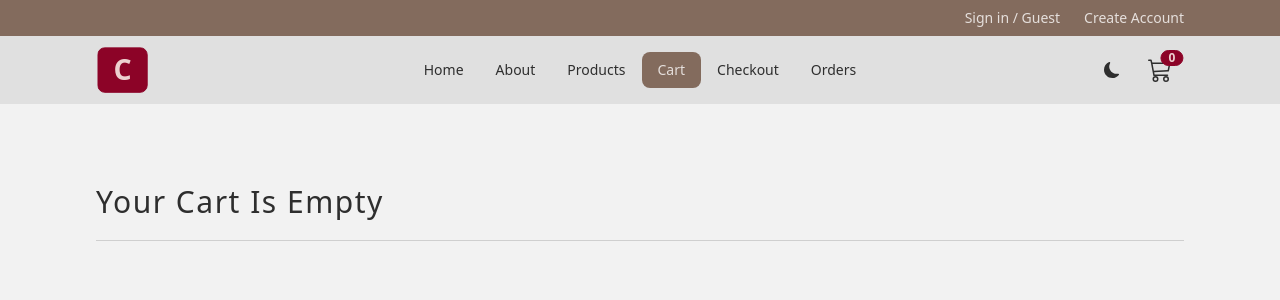
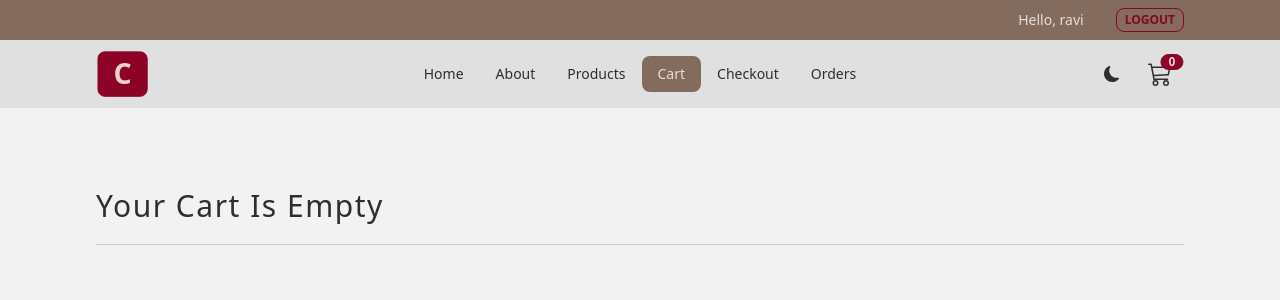
Before and after one commit to stharavi01/CosyMart, a React (Vite) app: page /cart in a window 1280 px wide. Shown: the top 300 px of the page. Built offline with nearby package versions, Linux system fonts and the light colour scheme.

Commit message:
logout and access user

```diff
--- a/src/components/Header.jsx
+++ b/src/components/Header.jsx
@@ -1,11 +1,34 @@
-import { Link } from "react-router-dom";
+import { useDispatch, useSelector } from "react-redux";
+import { Link, useNavigate } from "react-router-dom";
+
+import { clearCart } from "../features/cart/cartSlice";
+import { logoutUser } from "../features/user/userSlice";
 
 const Header = () => {
+	const navigate = useNavigate();
+	const dispatch = useDispatch();
+	const user = useSelector((state) => state.userState.user);
+
+	const handleLogout = () => {
+		navigate("/");
+		dispatch(clearCart());
+		dispatch(logoutUser());
+	};
+
 	return (
 		<header className="bg-neutral py-2 text-neutral-content">
 			<div className="align-element flex justify-center sm:justify-end">
-				{/* {User} */}
-				{/* {Links} */}
+				{user ? (
+					<div className="flex gap-x-2 sm:gap-x-8 items-center">
+						<p className="text-xs sm:text-sm "> Hello, {user.username}</p>
+						<button
+							className="btn btn-xs btn-outline btn-primary"
+							onClick={handleLogout}
+						>
+							Logout
+						</button>
+					</div>
+				) : (
 					<div className="flex gap-6 justify-center items-center">
 						<Link to="/login" className="link link-hover text-xs sm:text-sm">
 							Sign in / Guest
@@ -14,6 +37,7 @@ const Header = () => {
 							Create Account
 						</Link>
 					</div>
+				)}
 			</div>
 		</header>
 	);
--- a/src/components/NavLinks.jsx
+++ b/src/components/NavLinks.jsx
@@ -6,13 +6,16 @@ const links = [
 	{ id: 5, url: "checkout", text: "checkout" },
 	{ id: 6, url: "orders", text: "orders" },
 ];
+import { useSelector } from "react-redux";
 import { NavLink } from "react-router-dom";
 
 const NavLinks = () => {
+	const user = useSelector((state) => state.userState.user);
 	return (
 		<>
 			{links.map((link) => {
 				const { id, url, text } = link;
+				if ((url === "checkout") | (url === "orders") && !user) return null;
 				return (
 					<li key={id}>
 						<NavLink to={url} className="capitalize">
--- a/src/features/user/userSlice.js
+++ b/src/features/user/userSlice.js
@@ -25,9 +25,11 @@ const userSlice = createSlice({
 			console.log("login");
 		},
 		logoutUser: (state) => {
-			console.log("logout");
+			state.user = null;
+			localStorage.removeItem("user");
+			toast.success("Logged Out Successfully");
 		},
-		toggleTheme: (state, action) => {
+		toggleTheme: (state) => {
 			const { autumn, dracula } = themes;
 			state.theme = state.theme === dracula ? autumn : dracula;
 			document.documentElement.setAttribute("data-theme", state.theme);
--- a/src/pages/Cart.jsx
+++ b/src/pages/Cart.jsx
@@ -3,8 +3,8 @@ import { CartItemsList, SectionTitle, CartTotals } from "../components";
 import { Link } from "react-router-dom";
 
 const Cart = () => {
-	//temp
-	const user = null;
+	const user = useSelector((state) => state.userState.user);
+
 	const numItemsInCart = useSelector((state) => state.cartState.numItemsInCart);
 
 	if (numItemsInCart === 0) {
```
Lines whose indentation alone changed are shown as unchanged.
